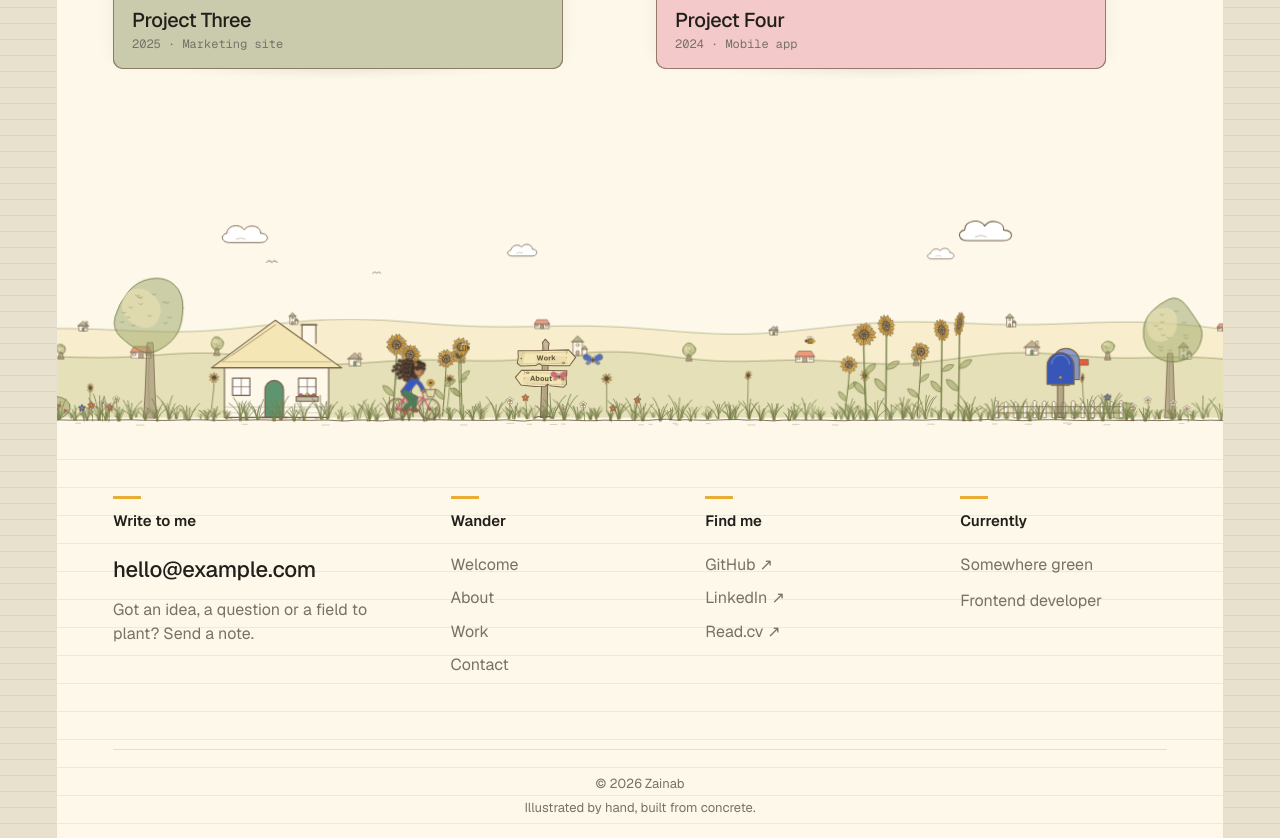
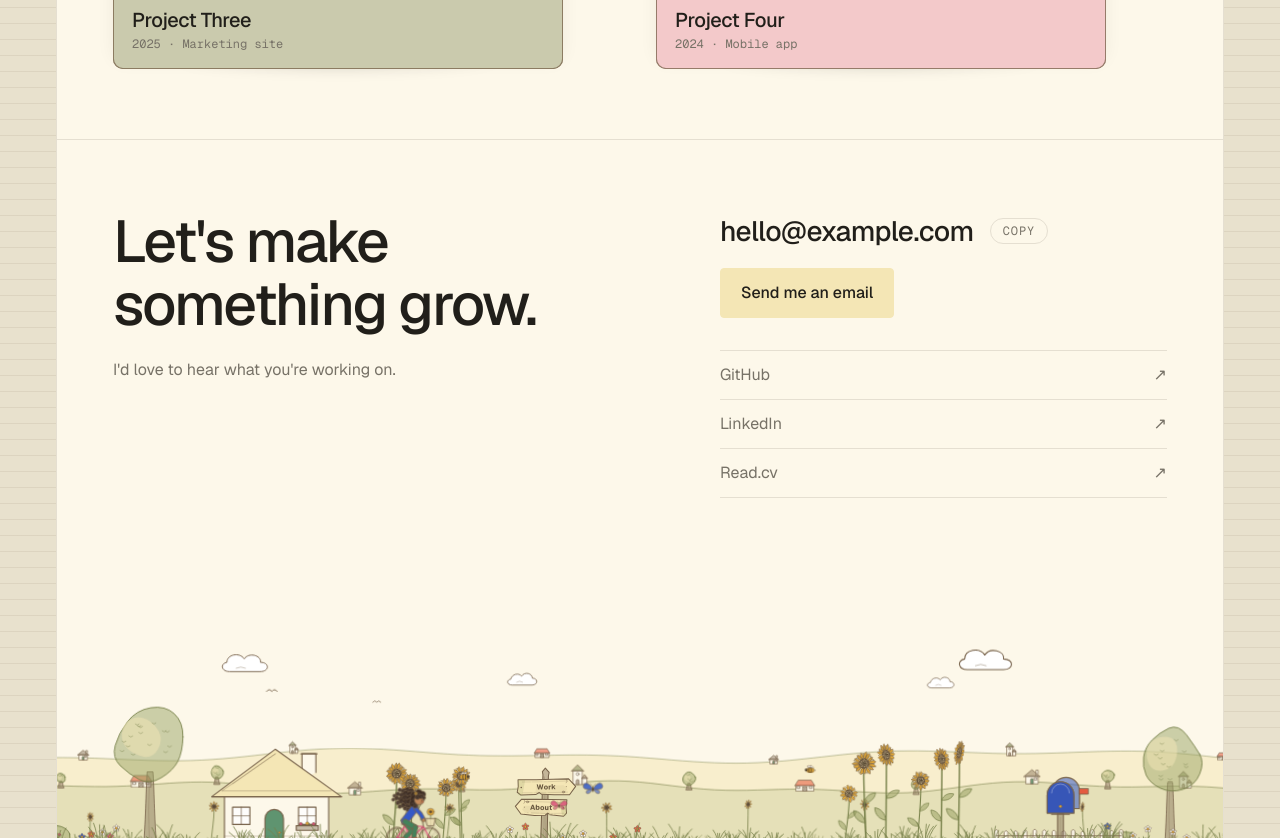
Before and after one commit to xieumar/portfolio-3, a Next.js app: page / in a window 1280 px wide. Shown: the part 2280-3118 px from the top of the page. Built offline with nearby package versions, Linux system fonts and the light colour scheme.

Commit message:
feat(home): add cta in homepage

```diff
--- a/app/page.tsx
+++ b/app/page.tsx
@@ -1,6 +1,7 @@
 import SunflowerHeader from "@/components/landscapes/sunflower/SunflowerHeader";
 import HeroIntro from "@/components/layout/HeroIntro";
 import AboutSection from "@/components/sections/AboutSection";
+import ContactSection from "@/components/sections/ContactSection";
 import ProjectFolders from "@/components/sections/ProjectFolders";
 
 /* The hero is 90% of the viewport tall, so the field of flowers ends about 90% down the first screen.
@@ -20,6 +21,7 @@ export default function Home() {
       </section>
        <AboutSection />
       <ProjectFolders />
+      <ContactSection />
     </main>
   );
 }
--- a/components/layout/HeroIntro.tsx
+++ b/components/layout/HeroIntro.tsx
@@ -2,16 +2,11 @@
 
 import { AnimatePresence, motion, useReducedMotion } from "motion/react";
 import { useCallback, useEffect, useState } from "react";
+import { softButton } from "@/components/ui/styles";
 import { site } from "@/config/site";
 import TransitionLink from "./TransitionLink";
 
 const { intro } = site;
-
-// The main button matches the highlighted word in the headline.
-const cta =
-  "inline-flex items-center gap-2 rounded-sm border border-soft bg-soft px-5 py-3 font-medium text-ink " +
-  "transition-[background-color,border-color,transform] duration-(--dur-hover) ease-soft " +
-  "hover:bg-[color-mix(in_srgb,var(--env-soft)_80%,var(--env-accent))] active:translate-y-px";
 
 const ease = [0.22, 1, 0.36, 1] as const;
 
@@ -91,7 +86,7 @@ export default function HeroIntro() {
         </motion.p>
 
         <motion.div className="flex flex-wrap items-center gap-6" {...rise(0.3)}>
-          <TransitionLink href="/work" label="Work" className={cta}>
+          <TransitionLink href="/work" label="Work" className={softButton}>
             See my work
           </TransitionLink>
           <TransitionLink href="/contact" label="Contact" className="link-subtle py-1 font-medium">
--- a/components/sections/AboutSection.tsx
+++ b/components/sections/AboutSection.tsx
@@ -4,6 +4,7 @@ import { motion, useReducedMotion, useScroll, useTransform, type MotionValue } f
 import { useRef } from "react";
 import PicnicScene from "@/components/landscapes/sunflower/PicnicScene";
 import TransitionLink from "@/components/layout/TransitionLink";
+import { softButton } from "@/components/ui/styles";
 
 // Placeholder copy: replace with the real thing.
 const statement =
@@ -13,12 +14,6 @@ const bio = [
   "I'm a frontend developer who turns designs into fast, accessible websites. I like the place where design and code meet, and I'm happiest when a small detail makes someone smile.",
   "Away from the screen you'll find me wandering, sketching, and collecting ideas for the next thing to build.",
 ];
-
-// Same look as the hero's main button.
-const button =
-  "inline-flex items-center gap-2 rounded-sm border border-soft bg-soft px-5 py-3 font-medium text-ink " +
-  "transition-[background-color,border-color,transform] duration-(--dur-hover) ease-soft " +
-  "hover:bg-[color-mix(in_srgb,var(--env-soft)_80%,var(--env-accent))] active:translate-y-px";
 
 const ease = [0.22, 1, 0.36, 1] as const;
 
@@ -115,7 +110,7 @@ export default function AboutSection() {
             viewport={{ once: true, margin: "-40px" }}
             transition={{ duration: 0.7, ease }}
           >
-            <TransitionLink href="/about" label="About" className={button}>
+            <TransitionLink href="/about" label="About" className={softButton}>
               Get to know me
             </TransitionLink>
           </motion.div>
--- /dev/null
+++ b/components/sections/ContactSection.tsx
@@ -0,0 +1,115 @@
+"use client";
+
+import { motion } from "motion/react";
+import { useEffect, useState } from "react";
+import { softButton } from "@/components/ui/styles";
+import { site } from "@/config/site";
+
+// Placeholder copy: replace with the real thing.
+const headline = "Let's make something grow.";
+const blurb = "I'd love to hear what you're working on.";
+
+const ease = [0.22, 1, 0.36, 1] as const;
+
+const rise = (delay = 0) => ({
+  initial: { opacity: 0, y: 16 },
+  whileInView: { opacity: 1, y: 0 },
+  viewport: { once: true, margin: "-60px" },
+  transition: { duration: 0.7, ease, delay },
+});
+
+/** The email address, with a button that copies it. */
+function CopyEmail() {
+  const [copied, setCopied] = useState(false);
+
+  useEffect(() => {
+    if (!copied) return;
+    const t = setTimeout(() => setCopied(false), 1800);
+    return () => clearTimeout(t);
+  }, [copied]);
+
+  async function copy() {
+    try {
+      await navigator.clipboard.writeText(site.email);
+      setCopied(true);
+    } catch {
+      /* clipboard unavailable: the address is still a link */
+    }
+  }
+
+  return (
+    <div className="flex flex-wrap items-center gap-x-4 gap-y-2">
+      <a href={`mailto:${site.email}`} className="link-subtle text-[clamp(1.25rem,2.2vw,1.75rem)] font-medium tracking-[-0.02em]">
+        {site.email}
+      </a>
+      <button
+        type="button"
+        onClick={copy}
+        className="cursor-pointer rounded-full border border-border px-3 py-1 font-mono text-xs tracking-[0.08em] text-ink-secondary uppercase transition-colors duration-(--dur-hover) ease-soft hover:border-earth hover:text-ink"
+      >
+        {copied ? "Copied" : "Copy"}
+      </button>
+      <span className="sr-only" role="status" aria-live="polite">
+        {copied ? "Email address copied" : ""}
+      </span>
+    </div>
+  );
+}
+
+/** The Contact section, below the projects: a short invitation on the left, the ways to reach me on the right. */
+export default function ContactSection() {
+  return (
+    <section
+      id="contact"
+      aria-labelledby="contact-title"
+      className="border-t border-border px-(--pad-x) pt-[calc(var(--section-space)/2)] pb-(--section-space)"
+    >
+      <div className="grid grid-cols-1 items-start gap-12 min-[900px]:grid-cols-[minmax(0,1.25fr)_minmax(0,1fr)] min-[900px]:gap-x-12">
+        <div className="flex flex-col gap-5">
+          <motion.h2
+            id="contact-title"
+            className="text-[clamp(2rem,4.6vw,3.75rem)] leading-[1.08] font-medium tracking-[-0.035em] text-balance"
+            {...rise()}
+          >
+            {headline}
+          </motion.h2>
+          <motion.p className="max-w-[40ch] leading-[1.65] text-ink-secondary" {...rise(0.08)}>
+            {blurb}
+          </motion.p>
+        </div>
+
+        <div className="flex flex-col items-start gap-8">
+          <motion.div className="flex flex-col gap-4" {...rise(0.12)}>
+            <CopyEmail />
+            <div>
+              <a href={`mailto:${site.email}`} className={softButton}>
+                Send me an email
+              </a>
+            </div>
+          </motion.div>
+
+          <motion.ul className="w-full max-w-[52ch] border-t border-border" {...rise(0.2)}>
+            {site.socials.map((s) => (
+              <li key={s.href} className="border-b border-border">
+                <a
+                  href={s.href}
+                  target="_blank"
+                  rel="noopener noreferrer"
+                  className="group flex items-center justify-between py-3 text-ink-secondary hover:text-ink"
+                >
+                  {s.label}
+                  <span
+                    aria-hidden="true"
+                    className="transition-transform duration-(--dur-hover) ease-soft group-hover:translate-x-0.5 group-hover:-translate-y-0.5"
+                  >
+                    ↗
+                  </span>
+                </a>
+              </li>
+            ))}
+          </motion.ul>
+        </div>
+      </div>
+    </section>
+  );
+}
--- a/components/sections/ProjectFolders.tsx
+++ b/components/sections/ProjectFolders.tsx
@@ -147,7 +147,7 @@ const grid = "grid grid-cols-1 gap-x-8 gap-y-12 sm:grid-cols-2 min-[1200px]:grid
 export default function ProjectFolders() {
   return (
     <MotionConfig reducedMotion="user">
-      <section className="px-(--pad-x) pt-[calc(var(--section-space)/2)] pb-(--section-space)" aria-labelledby="projects-title">
+      <section className="px-(--pad-x) pt-[calc(var(--section-space)/2)] pb-[calc(var(--section-space)/2)]" aria-labelledby="projects-title">
         <div className="mb-14 flex items-baseline justify-between gap-4">
           <h2 id="projects-title" className="text-[clamp(1.5rem,2.6vw,2.25rem)] font-medium tracking-[-0.03em]">
             Selected work
--- /dev/null
+++ b/components/ui/styles.ts
@@ -0,0 +1,5 @@
+/** The pale golden button used for the main actions (it matches the highlighted word in the hero headline). */
+export const softButton =
+  "inline-flex items-center gap-2 rounded-sm border border-soft bg-soft px-5 py-3 font-medium text-ink " +
+  "transition-[background-color,border-color,transform] duration-(--dur-hover) ease-soft " +
+  "hover:bg-[color-mix(in_srgb,var(--env-soft)_80%,var(--env-accent))] active:translate-y-px";
```
